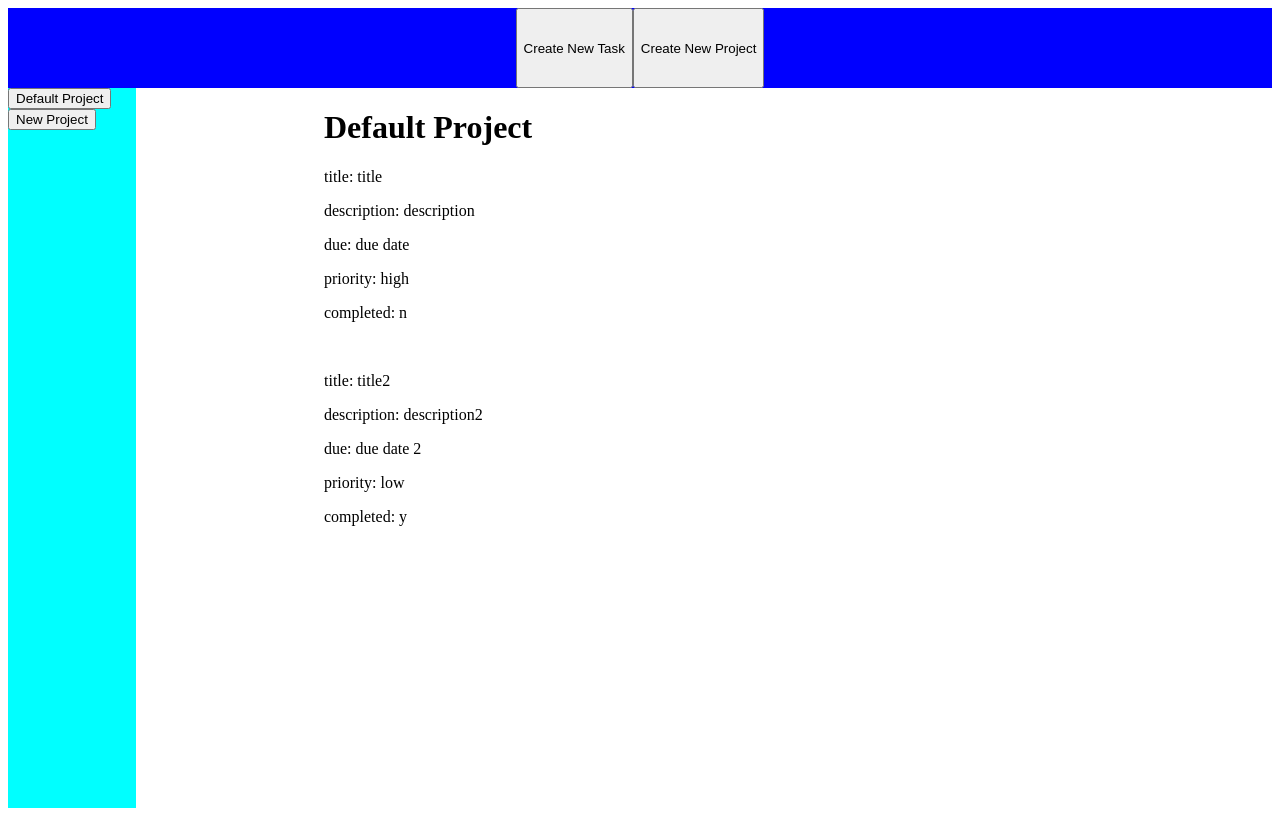
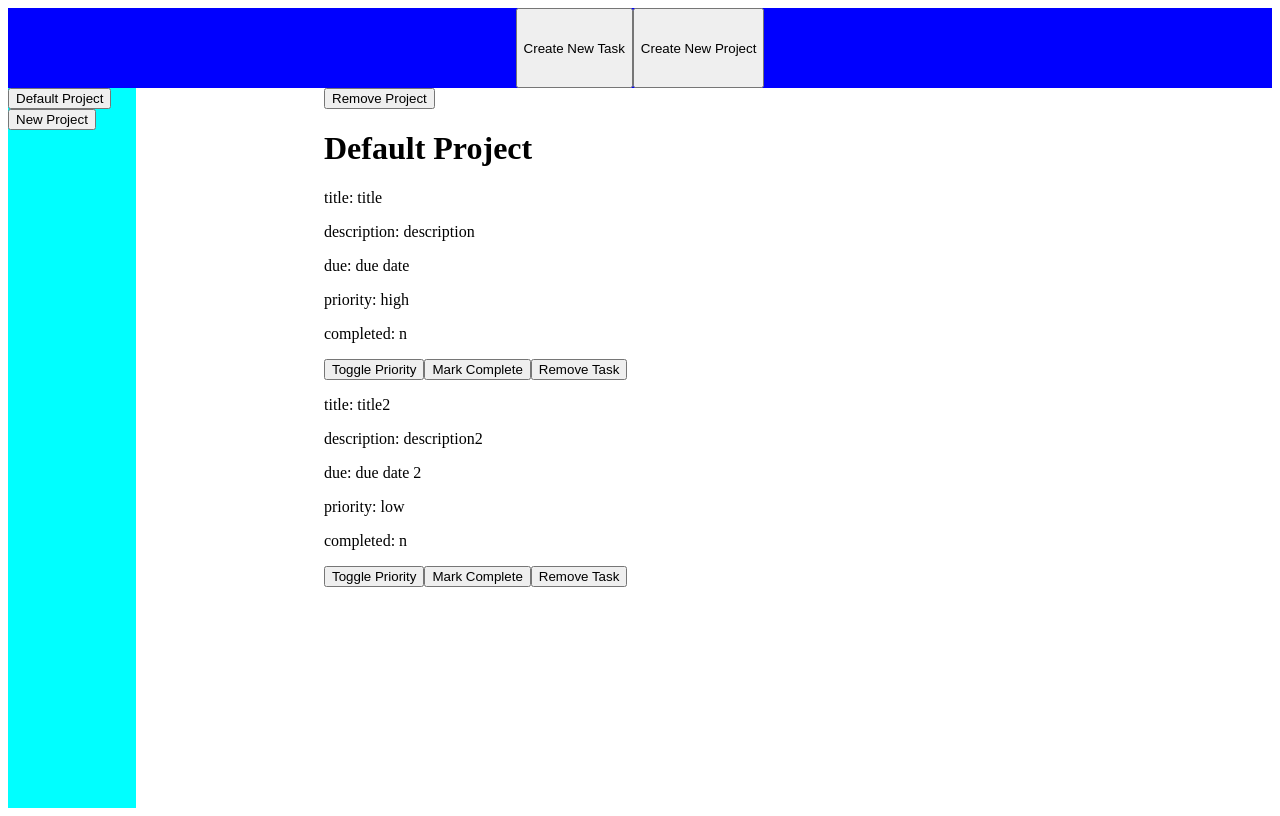
Before and after one commit to EbolaBelle/todo-app, a website built with webpack: page src/template.html in a window 1280 px wide. Both pictures are taken after a click on the button "Default Project". Built offline with nearby package versions, Linux system fonts and the light colour scheme.

Commit message:
Work on UI

```diff
--- a/src/dom.js
+++ b/src/dom.js
@@ -1,27 +1,55 @@
-import { projectList, Project, Task, createNewProject, initialProject } from "./todo.js";
+import { projectList, Project, Task } from "./todo.js";
 
 function userInterface() {
     const newTaskBtn = document.querySelector('.task');
     const newProjectBtn = document.querySelector('.project')
     const taskDialog = document.querySelector('.task-dialog');
+    const selector = document.querySelector('.selector')
     const submitTaskBtn = document.querySelector('.submit-task');
     const cancelTaskBtn = document.querySelector('.cancel-task');
     const projectDialog = document.querySelector('.project-dialog');
     const submitProjectBtn = document.querySelector('.submit-project');
     const cancelProjectBtn = document.querySelector('.cancel-project');
 
+    function projectBtnAssign(nodeList) {
+        nodeList.forEach((button) => {
+            button.addEventListener('click', projectHandler);
+        });
+    }
+
+    function projectHandler() {
+        displayTasks(projectList[this.dataset.index]);
+        console.log(this.dataset.index);
+    }
+
     newTaskBtn.addEventListener('click', () => {
+        const list = document.createElement('select');
+        list.id = "project";
+        selector.appendChild(list);
+        for (let i = 0; i < projectList.length; i++) {
+            let option = document.createElement('option');
+            option.value = projectList[i].index;
+            option.text = projectList[i].name;
+            list.appendChild(option);
+        }
         taskDialog.showModal();
     })
 
     cancelTaskBtn.addEventListener('click', () => {
         taskDialog.close();
+        selector.removeChild(selector.querySelector('select'));
     });
 
     submitTaskBtn.addEventListener('click', () => {
-        let newTask = new Task(document.getElementById('title').value, document.getElementById('description').value, document.getElementById('duedate').value, document.querySelector('input[name="priority"]:checked').value)
-        printAggregate();
+        new Task(document.getElementById('title').value,
+            document.getElementById('description').value,
+            document.getElementById('duedate').value,
+            document.querySelector('input[name="priority"]:checked').value,
+            projectList[document.getElementById('project').value]
+            );
+        selector.removeChild(selector.querySelector('select'));
         taskDialog.close();
+        displayTasks(projectList[document.getElementById('project').value]);
     })
 
     newProjectBtn.addEventListener('click', () => projectDialog.showModal())
@@ -42,39 +70,127 @@ function userInterface() {
         let i = 0;
         projectList.forEach((project) => {
             let proj = document.createElement('button');
+            proj.classList.add('project-buttons')
+            proj.setAttribute('type', 'button');
             proj.dataset.index = i;
             i++
             proj.textContent = project.name;
             hanger.appendChild(proj);
         })
+        let projectBtns = document.querySelectorAll('.project-buttons');
+        projectBtnAssign(projectBtns);
+    }
+
+    function deleteTaskAssign() {
+        let deleteBtns = document.querySelectorAll('.delete-button');
+        deleteBtns.forEach(button => {
+            button.addEventListener('click', deleteTaskHandler)
+        })
+    }
+
+    function deleteTaskHandler(){
+        projectList[this.dataset.index2].removeTask(projectList[this.dataset.index2].taskList[this.dataset.index]);
+        displayTasks(projectList[this.dataset.index2]);
+    }
+
+    function deleteProjectAssign() {
+        document.querySelector('.remove-project').addEventListener('click', deleteProjectHandler);
+    }
+
+    function deleteProjectHandler() {
+        if (projectList.length === 1) {
+            alert('Cannot delete default project');
+        } else {
+            projectList[this.dataset.index].deleteSelf();
+            displayProjects();
+            cleanSlate();
+        }
+    }
+
+    function cleanSlate() {
+        const body = document.querySelector('.body');
+        while (body.firstChild) {
+            body.removeChild(body.lastChild);
+        }
+    }
+
+    function completionToggleAssign() {
+        let completeBtns = document.querySelectorAll('.complete-button');
+        completeBtns.forEach(button => {
+            button.addEventListener('click', completionToggle)
+        })
+    }
+
+    function completionToggle() {
+        projectList[this.dataset.index2].taskList[this.dataset.index].toggleCompletion();
+        displayTasks(projectList[this.dataset.index2]);
+    }
+
+    function priorityBtnAssign() {
+        let priorityBtns = document.querySelectorAll('.priority-button');
+        priorityBtns.forEach(button => {
+            button.addEventListener('click', priorityToggle)
+        })
+    }
+
+    function priorityToggle() {
+        projectList[this.dataset.index2].taskList[this.dataset.index].changePriority();
+        displayTasks(projectList[this.dataset.index2]);
     }
 
     function displayTasks(project) {
         const body = document.querySelector('.body');
-        while (body.firstChild) {
-            body.removeChild(body.lastChild);
-        }
+        cleanSlate();
+        let removeProjectBtn = document.createElement("button");
+        removeProjectBtn.classList.add('remove-project');
+        removeProjectBtn.dataset.index = project.index;
+        removeProjectBtn.textContent = "Remove Project";
+        body.appendChild(removeProjectBtn);
+        deleteProjectAssign();
         let projectCard = document.createElement("div");
         let projectTitle = document.createElement('h1');
         projectTitle.textContent = project.name;
         body.appendChild(projectCard);
         projectCard.appendChild(projectTitle);
         project.taskList.forEach(item => {
+            let taskCard = document.createElement('div');
+            taskCard.classList.add('task-card');
             for (const key in item) {
                 let heading = document.createElement('p');
                 if (key === "index") {
-                    heading.innerHTML = "<br>";
+                    buttonCreator(project, item, taskCard);
                 } else {
                     heading.textContent = `${key}: ${item[key]}`;
-                }
-                projectCard.appendChild(heading);
+                } taskCard.appendChild(heading);
+                projectCard.appendChild(taskCard);
             }
-            /*let task = document.createElement('p');
-            task.textContent = item.title
-            projectCard.appendChild(task);*/
+            deleteTaskAssign();
+            completionToggleAssign();
+            priorityBtnAssign();
         })
     }
-    return { displayProjects, displayTasks};
+    return { displayProjects };
+}
+
+function buttonCreator(project, item, taskCard) {
+    let priorityBtn = document.createElement('button');
+    priorityBtn.classList.add('priority-button');
+    priorityBtn.dataset.index = item.index;
+    priorityBtn.dataset.index2 = project.index;
+    priorityBtn.textContent = "Toggle Priority";
+    taskCard.appendChild(priorityBtn);
+    let toggleBtn = document.createElement('button');
+    toggleBtn.classList.add('complete-button');
+    toggleBtn.dataset.index = item.index;
+    toggleBtn.dataset.index2 = project.index;
+    toggleBtn.textContent = "Mark Complete";
+    taskCard.appendChild(toggleBtn);
+    let deleteBtn = document.createElement('button');
+    deleteBtn.classList.add('delete-button');
+    deleteBtn.dataset.index = item.index;
+    deleteBtn.dataset.index2 = project.index;
+    deleteBtn.textContent = "Remove Task";
+    taskCard.appendChild(deleteBtn);
 }
 
 export { userInterface }
--- a/src/index.js
+++ b/src/index.js
@@ -1,37 +1,12 @@
-import { projectList, Project, Task, createNewProject, initialProject } from "./todo.js";
+import { projectList, Project, Task } from "./todo.js";
 import { userInterface } from './dom.js';
 
+let projectBox = projectList;
 
-// console only
-function printProject(project) {
-    console.log(project.name, `\n`, "");
-    project.taskList.forEach(task => {
-        for (const key in task) {
-            if (key === "index") {
-                console.log(`\n`);
-            } else {
-                console.log(`${key}: ${task[key]}`)
-            }
-        };
-    });
-}
-//console only
-function printAggregate() {
-    projectList.forEach(project => {
-        printProject(project);
-    })
-}
-let projectBox = projectList;
-let projectCreator = createNewProject
+const UI = userInterface();
 
-const UI = userInterface(projectBox, projectCreator);
-
-let initialTask = new Task("title", 'description',  'due date', "high", "n",)
-let secondTask = new Task("title2", 'description2', 'due date 2', "low", "y")
+let initialTask = new Task("title", 'description',  'due date', "high")
+let secondTask = new Task("title2", 'description2', 'due date 2', "low")
 let secondProject = new Project('New Project');
-printAggregate();
 
 UI.displayProjects();
-UI.displayTasks(projectList[0]);
-
-/*DOM Manipulation & UI*/
--- a/src/template.html
+++ b/src/template.html
@@ -43,6 +43,9 @@
             <textarea id="description" name="description" rows="2" columns="50"></textarea>
             <label for="duedate">Due Date:</label>
             <input type="date" id="duedate" name="duedate">
+            <div class="selector">
+                <label>Project:</label>
+            </div>
             <fieldset>
                 <legend>Priority:</legend>
                 <input type="radio" id="high" name="priority" value="high">
@@ -64,6 +67,6 @@
             <button type="button" class="cancel-project">Cancel</button>
         </form>
     </dialog>
-    <script src="./index.js" type="module"></script>
+    <script src="./index.js" type="module" defer></script>
 </body>
 </html>
--- a/src/todo.js
+++ b/src/todo.js
@@ -24,19 +24,18 @@ class Project {
     }
     deleteSelf() {
         projectList.splice(this.index, 1);
-        printAggregate();
     }
 }
 
 const initialProject = new Project("Default Project");
 
 class Task {
-    constructor(title, description, due, priority = "normal", completed = "n", project = initialProject) {
+    constructor(title, description, due, priority = "normal", project = initialProject) {
         this.title = title,
         this.description = description,
         this.due = due,
         this.priority = priority,
-        this.completed = completed;
+        this.completed = "n";
         project.addTask(this);
     }
 
@@ -45,7 +44,6 @@ class Task {
         if (sourceProject != undefined) {
             sourceProject.removeTask(this);
         }
-        printAggregate();
     }
 
     toggleCompletion() {
@@ -64,10 +62,4 @@ class Task {
         }
     }
 }
-
-function createNewProject(projectName) {
-    let newProject = new Project(projectName);
-    displayProjects();
-}
-
-export { projectList, Project, Task, createNewProject, initialProject };
+export { projectList, Project, Task, initialProject };
```
